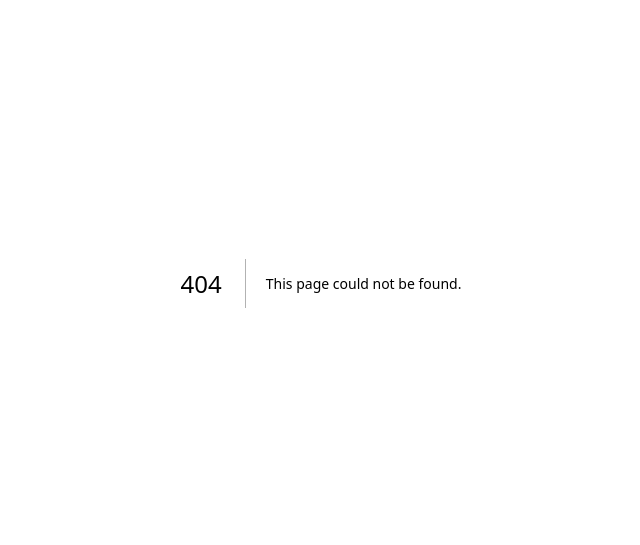
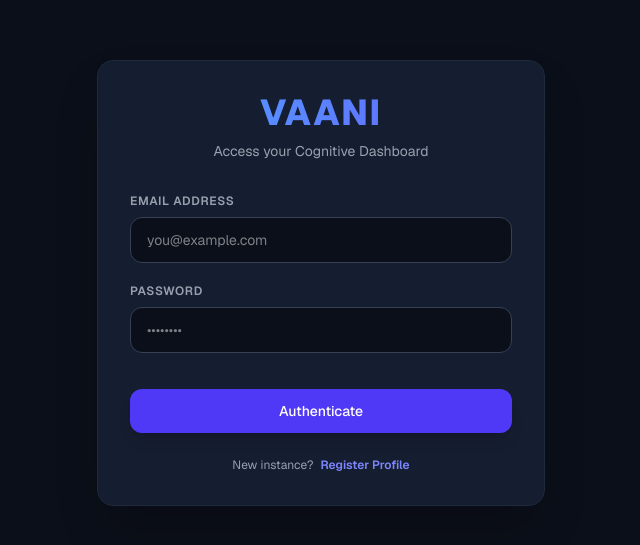
Before and after one commit to Anshumanraj07/Vaani, a Next.js app in the folder vaani-god-ui/: page /auth in a window 1280 px wide. Before the commit this address had no page. Shown: the part 117-662 px from the top of the page, without its empty margins (319-959 px from the left). Built offline with nearby package versions, Linux system fonts and the light colour scheme.

Commit message:
Added premium Supabase Auth UI and fixed lib folder structure

```diff
--- /dev/null
+++ b/vaani-god-ui/app/auth/page.tsx
@@ -0,0 +1,135 @@
+'use client';
+
+import { useState } from 'react';
+import { supabase } from '@/lib/supabase';
+import { useRouter } from 'next/navigation';
+
+export default function AuthPage() {
+  const router = useRouter();
+  const [isSignUp, setIsSignUp] = useState(false);
+  const [email, setEmail] = useState('');
+  const [password, setPassword] = useState('');
+  const [fullName, setFullName] = useState('');
+  const [loading, setLoading] = useState(false);
+  const [message, setMessage] = useState('');
+
+  const handleAuth = async (e: React.FormEvent) => {
+    e.preventDefault();
+    setLoading(true);
+    setMessage('');
+
+    try {
+      if (isSignUp) {
+        // Sign Up Flow
+        const { data, error } = await supabase.auth.signUp({
+          email,
+          password,
+          options: {
+            data: { full_name: fullName },
+          },
+        });
+        if (error) throw error;
+        setMessage('Registration successful! Check your email for confirmation.');
+      } else {
+        // Login Flow
+        const { data, error } = await supabase.auth.signInWithPassword({
+          email,
+          password,
+        });
+        if (error) throw error;
+
+        // Login hone ke baad seedha onboarding check par bhejenge
+        router.push('/onboarding');
+      }
+    } catch (error: any) {
+      setMessage(error.message || 'Something went wrong.');
+    } finally {
+      setLoading(false);
+    }
+  };
+
+  return (
+    <div className="min-h-screen bg-[#0B0F19] text-gray-100 flex flex-col justify-center items-center px-4 font-sans">
+      <div className="w-full max-w-md bg-[#151D30] border border-gray-800 rounded-2xl p-8 shadow-2xl backdrop-blur-md">
+
+        {/* Brand Header */}
+        <div className="text-center mb-8">
+          <h1 className="text-4xl font-extrabold tracking-wider bg-gradient-to-r from-blue-400 to-indigo-500 bg-clip-text text-transparent">
+            VAANI
+          </h1>
+          <p className="text-sm text-gray-400 mt-2">
+            {isSignUp ? 'Initialize your Cognitive Profile' : 'Access your Cognitive Dashboard'}
+          </p>
+        </div>
+
+        {/* Auth Form */}
+        <form onSubmit={handleAuth} className="space-y-5">
+          {isSignUp && (
+            <div>
+              <label className="block text-xs font-semibold text-gray-400 uppercase tracking-wider mb-2">Full Name</label>
+              <input
+                type="text"
+                placeholder="Anshuman Raj"
+                value={fullName}
+                onChange={(e) => setFullName(e.target.value)}
+                className="w-full bg-[#0B0F19] border border-gray-700 rounded-xl px-4 py-3 text-sm focus:outline-none focus:border-indigo-500 transition-colors"
+                required
+              />
+            </div>
+          )}
+
+          <div>
+            <label className="block text-xs font-semibold text-gray-400 uppercase tracking-wider mb-2">Email Address</label>
+            <input
+              type="email"
+              placeholder="you@example.com"
+              value={email}
+              onChange={(e) => setEmail(e.target.value)}
+              className="w-full bg-[#0B0F19] border border-gray-700 rounded-xl px-4 py-3 text-sm focus:outline-none focus:border-indigo-500 transition-colors"
+              required
+            />
+          </div>
+
+          <div>
+            <label className="block text-xs font-semibold text-gray-400 uppercase tracking-wider mb-2">Password</label>
+            <input
+              type="password"
+              placeholder="••••••••"
+              value={password}
+              onChange={(e) => setPassword(e.target.value)}
+              className="w-full bg-[#0B0F19] border border-gray-700 rounded-xl px-4 py-3 text-sm focus:outline-none focus:border-indigo-500 transition-colors"
+              required
+            />
+          </div>
+
+          <button
+            type="submit"
+            disabled={loading}
+            className="w-full bg-indigo-600 hover:bg-indigo-500 text-white font-medium py-3 rounded-xl transition-all duration-200 transform hover:scale-[1.01] text-sm mt-4 shadow-lg disabled:opacity-50"
+          >
+            {loading ? 'Processing Matrix...' : isSignUp ? 'Create System Account' : 'Authenticate'}
+          </button>
+        </form>
+
+        {/* Feedback Message */}
+        {message && (
+          <div className="mt-4 text-center text-xs p-3 rounded-lg bg-[#0B0F19] border border-gray-800 text-indigo-400">
+            {message}
+          </div>
+        )}
+
+        {/* Toggle View Link */}
+        <div className="mt-6 text-center text-xs text-gray-400">
+          {isSignUp ? 'Already mapped?' : 'New instance?'} {' '}
+          <button
+            onClick={() => setIsSignUp(!isSignUp)}
+            className="text-indigo-400 hover:underline font-semibold ml-1"
+          >
+            {isSignUp ? 'Sign In' : 'Register Profile'}
+          </button>
+        </div>
+
+      </div>
+    </div>
+  );
+}
```
Also changed, not shown: package.json (added, +8 -0 lines), 1 other file (tests, documents, lock files or other folders).
